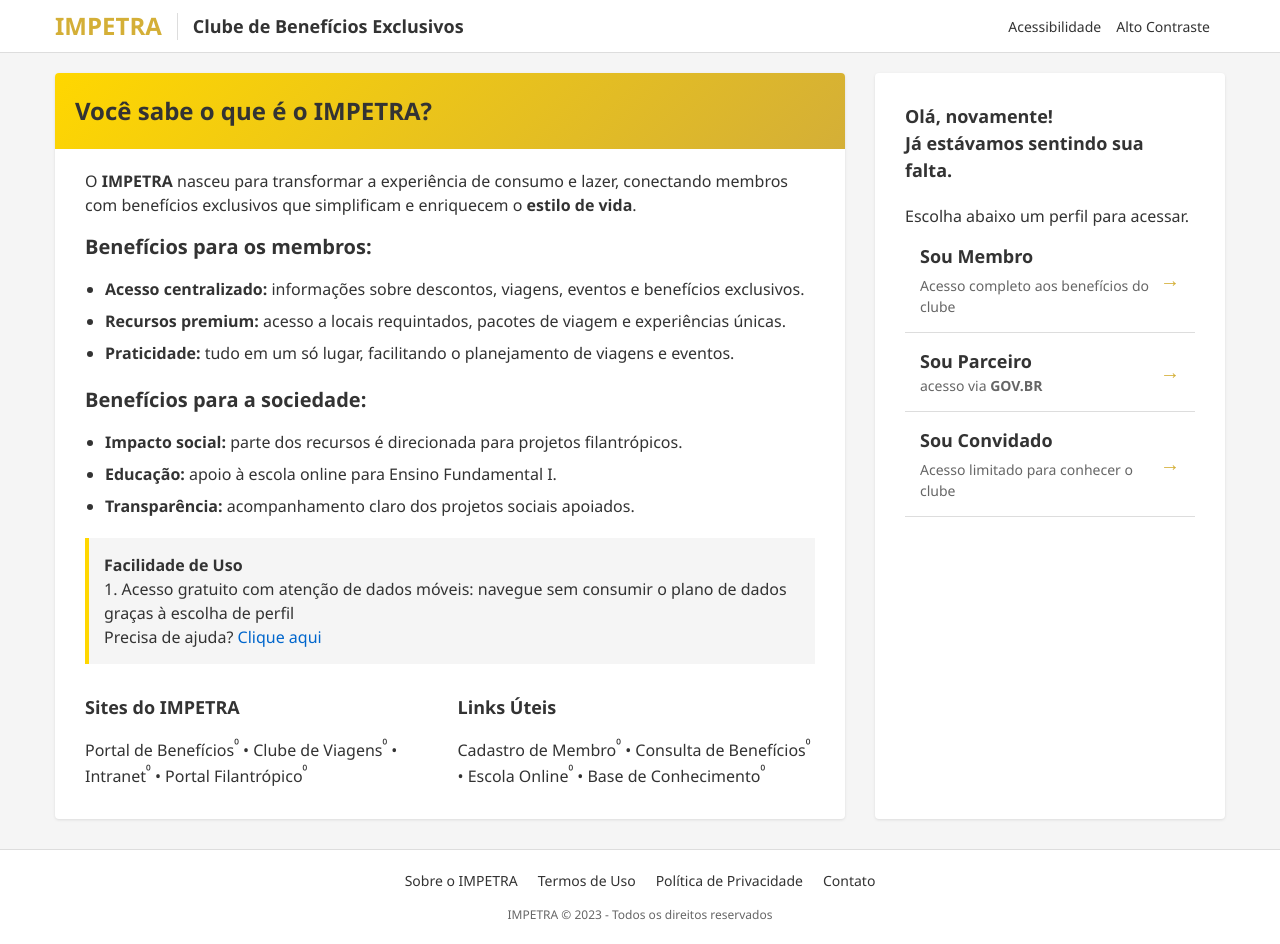
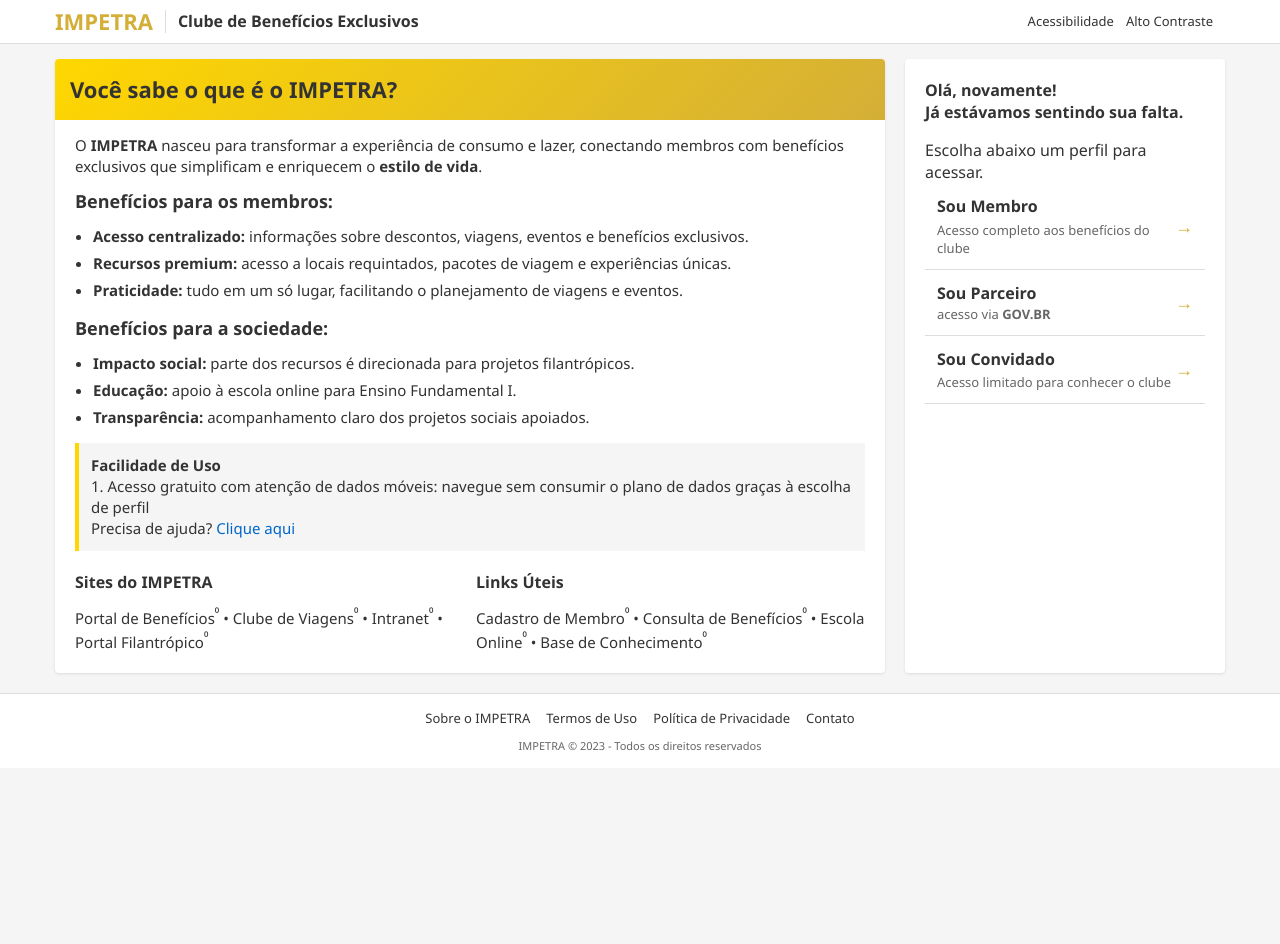
Before and after one commit to brunohpsv/CRG, a plain HTML site: page index.html in a window 1280 px wide. After the commit the page ends 800 px from the top, so only its background shows below. Drawn offline with Linux system fonts and the light colour scheme.

Commit message:
Update index.html

```diff
--- a/index.html
+++ b/index.html
@@ -27,7 +27,7 @@
         body {
             background-color: var(--bg-gray);
             color: var(--text-dark);
-            line-height: 1.5;
+            line-height: 1.4; /* Reduzido de 1.5 */
         }
 
         .container {
@@ -40,7 +40,7 @@
         .gov-header {
             background-color: var(--bg-white);
             border-bottom: 1px solid var(--border-gray);
-            padding: 8px 0;
+            padding: 6px 0; /* Reduzido de 8px */
         }
 
         .gov-header .container {
@@ -55,15 +55,15 @@
         }
 
         .logo-sp img {
-            height: 40px;
+            height: 35px; /* Reduzido de 40px */
         }
 
         .header-title {
-            font-size: 18px;
+            font-size: 16px; /* Reduzido de 18px */
             font-weight: 600;
-            margin-left: 15px;
+            margin-left: 12px; /* Reduzido de 15px */
             border-left: 1px solid var(--border-gray);
-            padding-left: 15px;
+            padding-left: 12px; /* Reduzido de 15px */
         }
 
         .header-actions {
@@ -75,8 +75,8 @@
             background: none;
             border: none;
             cursor: pointer;
-            margin-right: 15px;
-            font-size: 14px;
+            margin-right: 12px; /* Reduzido de 15px */
+            font-size: 13px; /* Reduzido de 14px */
             color: var(--text-dark);
         }
 
@@ -84,16 +84,16 @@
             background: none;
             border: none;
             cursor: pointer;
-            margin-right: 15px;
-            font-size: 14px;
+            margin-right: 12px; /* Reduzido de 15px */
+            font-size: 13px; /* Reduzido de 14px */
             color: var(--text-dark);
         }
 
         /* Main Content - Layout de duas colunas */
         .main-content {
             display: flex;
-            gap: 30px;
-            margin: 20px auto;
+            gap: 20px; /* Reduzido de 30px */
+            margin: 15px auto; /* Reduzido de 20px */
             max-width: 1200px;
         }
 
@@ -102,59 +102,59 @@
             background-color: var(--bg-white);
             border-radius: 4px;
             box-shadow: 0 1px 3px rgba(0,0,0,0.1);
-            padding: 30px;
+            padding: 20px; /* Reduzido de 30px */
         }
 
         .access-section {
-            width: 350px;
+            width: 320px; /* Reduzido de 350px */
             background-color: var(--bg-white);
             border-radius: 4px;
             box-shadow: 0 1px 3px rgba(0,0,0,0.1);
-            padding: 30px;
+            padding: 20px; /* Reduzido de 30px */
         }
 
         .content-header {
             background: linear-gradient(135deg, var(--gold-primary), var(--gold-dark));
             color: var(--text-dark);
-            padding: 20px;
+            padding: 15px; /* Reduzido de 20px */
             border-radius: 4px 4px 0 0;
-            margin: -30px -30px 20px -30px;
+            margin: -20px -20px 15px -20px; /* Ajustado para novo padding */
         }
 
         .content-header h1 {
-            font-size: 24px;
+            font-size: 22px; /* Reduzido de 24px */
             font-weight: 600;
         }
 
         /* Seção de informações - IDÊNTICA à imagem */
         .info-section h2 {
-            font-size: 20px;
+            font-size: 18px; /* Reduzido de 20px */
             font-weight: 600;
-            margin-bottom: 15px;
+            margin-bottom: 12px; /* Reduzido de 15px */
             color: var(--text-dark);
         }
 
         .info-section p {
-            margin-bottom: 15px;
-            font-size: 16px;
+            margin-bottom: 12px; /* Reduzido de 15px */
+            font-size: 15px; /* Reduzido de 16px */
         }
 
         .benefits-list {
-            margin-left: 20px;
-            margin-bottom: 20px;
+            margin-left: 18px; /* Reduzido de 20px */
+            margin-bottom: 15px; /* Reduzido de 20px */
         }
 
         .benefits-list li {
-            margin-bottom: 8px;
-            font-size: 16px;
+            margin-bottom: 6px; /* Reduzido de 8px */
+            font-size: 15px; /* Reduzido de 16px */
         }
 
         .highlight-box {
             background-color: var(--bg-gray);
             border-left: 4px solid var(--gold-primary);
-            padding: 15px;
-            margin: 20px 0;
-            font-size: 16px;
+            padding: 12px; /* Reduzido de 15px */
+            margin: 15px 0; /* Reduzido de 20px */
+            font-size: 15px; /* Reduzido de 16px */
         }
 
         .highlight-box a {
@@ -168,21 +168,21 @@
 
         /* Seção de acesso - IDÊNTICA à imagem */
         .greeting {
-            font-size: 18px;
+            font-size: 16px; /* Reduzido de 18px */
             font-weight: 600;
-            margin-bottom: 20px;
+            margin-bottom: 15px; /* Reduzido de 20px */
             color: var(--text-dark);
         }
 
         .profile-options {
-            margin-bottom: 30px;
+            margin-bottom: 20px; /* Reduzido de 30px */
         }
 
         .profile-item {
             display: flex;
             justify-content: space-between;
             align-items: center;
-            padding: 15px;
+            padding: 12px; /* Reduzido de 15px */
             border-bottom: 1px solid var(--border-gray);
             cursor: pointer;
             transition: background-color 0.2s;
@@ -193,46 +193,46 @@
         }
 
         .profile-name {
-            font-size: 18px;
+            font-size: 16px; /* Reduzido de 18px */
             font-weight: 600;
         }
 
         .profile-desc {
-            font-size: 14px;
+            font-size: 13px; /* Reduzido de 14px */
             color: #666;
-            margin-top: 5px;
+            margin-top: 3px; /* Reduzido de 5px */
         }
 
         .profile-arrow {
-            font-size: 20px;
+            font-size: 18px; /* Reduzido de 20px */
             color: var(--gold-dark);
         }
 
         .profile-gov {
-            font-size: 14px;
+            font-size: 13px; /* Reduzido de 14px */
             color: #666;
         }
 
         /* Seção de links - IDÊNTICA à imagem */
         .links-section {
-            margin-top: 30px;
+            margin-top: 20px; /* Reduzido de 30px */
         }
 
         .links-title {
-            font-size: 18px;
+            font-size: 16px; /* Reduzido de 18px */
             font-weight: 600;
-            margin-bottom: 15px;
+            margin-bottom: 12px; /* Reduzido de 15px */
             color: var(--text-dark);
         }
 
         .links-grid {
             display: grid;
             grid-template-columns: 1fr 1fr;
-            gap: 15px;
+            gap: 12px; /* Reduzido de 15px */
         }
 
         .link-item {
-            font-size: 16px;
+            font-size: 15px; /* Reduzido de 16px */
         }
 
         .link-item a {
@@ -253,21 +253,21 @@
         .gov-footer {
             background-color: var(--bg-white);
             border-top: 1px solid var(--border-gray);
-            padding: 20px 0;
-            margin-top: 30px;
+            padding: 15px 0; /* Reduzido de 20px */
+            margin-top: 20px; /* Reduzido de 30px */
         }
 
         .footer-links {
             display: flex;
             justify-content: center;
-            margin-bottom: 15px;
+            margin-bottom: 10px; /* Reduzido de 15px */
         }
 
         .footer-links a {
             color: var(--text-dark);
             text-decoration: none;
-            margin: 0 10px;
-            font-size: 14px;
+            margin: 0 8px; /* Reduzido de 10px */
+            font-size: 13px; /* Reduzido de 14px */
         }
 
         .footer-links a:hover {
@@ -276,7 +276,7 @@
 
         .footer-info {
             text-align: center;
-            font-size: 12px;
+            font-size: 11px; /* Reduzido de 12px */
             color: #666;
         }
 
@@ -299,11 +299,11 @@
                 margin-left: 0;
                 border-left: none;
                 padding-left: 0;
-                margin-top: 10px;
+                margin-top: 8px; /* Reduzido de 10px */
             }
 
             .header-actions {
-                margin-top: 10px;
+                margin-top: 8px; /* Reduzido de 10px */
             }
 
             .links-grid {
@@ -318,7 +318,7 @@
         <div class="container">
             <div class="logo-sp">
                 <!-- Logo do governo substituído pela logo IMPETRA -->
-                <div style="font-size: 24px; font-weight: bold; color: var(--gold-dark);">IMPETRA</div>
+                <div style="font-size: 22px; font-weight: bold; color: var(--gold-dark);">IMPETRA</div>
                 <div class="header-title">Clube de Benefícios Exclusivos</div>
             </div>
             <div class="header-actions">
```
